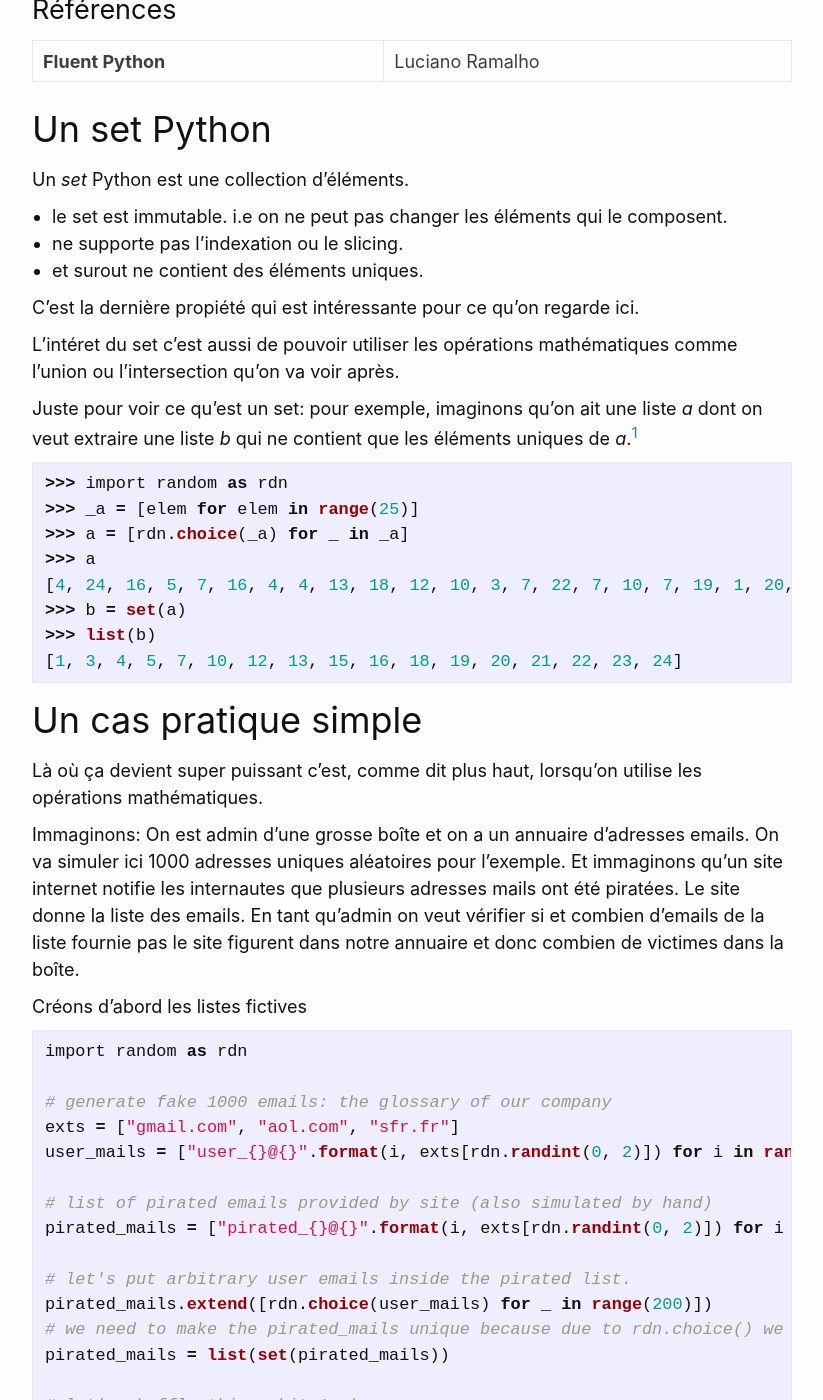
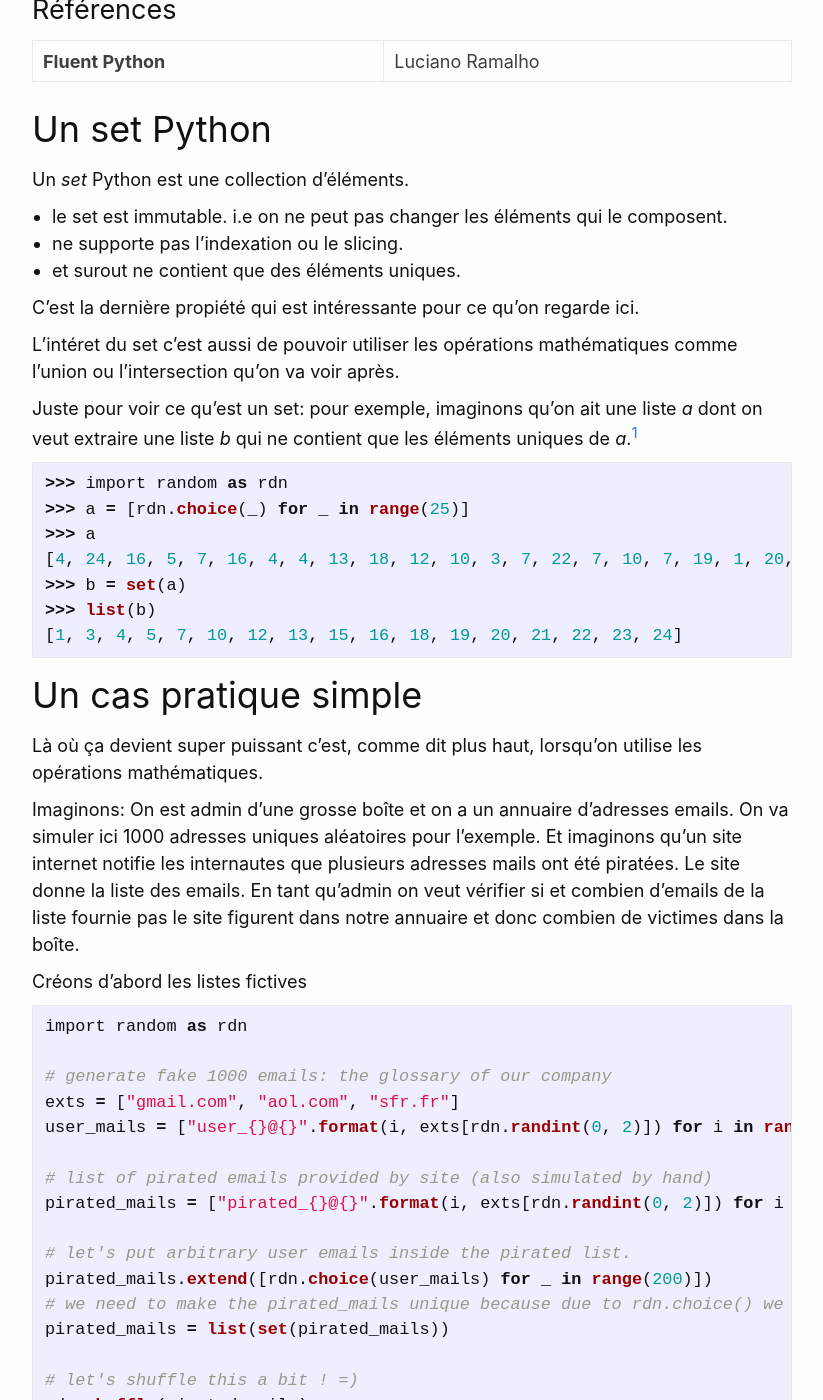
Before and after one commit to pacourbet/blog, a Jekyll site: the page built from _posts/2021-11-19-set.md, in a window 1280 px wide and 1400 px high, scrolled down 230 px. Shown: the whole window, without its empty margins (228-1051 px from the left). Built offline with Jekyll 4.4.1, drawn with Linux system fonts in a browser that asks for light colours; some of the changed text lies outside the part shown.

Commit message:
correct typos in articles

````diff
--- a/_posts/2021-11-19-set.md
+++ b/_posts/2021-11-19-set.md
@@ -20,7 +20,7 @@ Un *set* Python est une collection d'éléments.
 
 * le set est immutable. i.e on ne peut pas changer les éléments qui le composent.
 * ne supporte pas l'indexation ou le slicing.
-* et surout ne contient des éléments uniques.
+* et surout ne contient que des éléments uniques.
 
 C'est la dernière propiété qui est intéressante pour ce qu'on regarde ici.
 
@@ -31,8 +31,7 @@ pour exemple, imaginons qu'on ait une liste *a* dont on veut extraire une liste
 
 ```python
 >>> import random as rdn
->>> _a = [elem for elem in range(25)]
->>> a = [rdn.choice(_a) for _ in _a]
+>>> a = [rdn.choice(_) for _ in range(25)]
 >>> a
 [4, 24, 16, 5, 7, 16, 4, 4, 13, 18, 12, 10, 3, 7, 22, 7, 10, 7, 19, 1, 20, 20, 23, 21, 15]
 >>> b = set(a)
@@ -46,8 +45,8 @@ pour exemple, imaginons qu'on ait une liste *a* dont on veut extraire une liste
 
 Là où ça devient super puissant c'est, comme dit plus haut, lorsqu'on utilise les opérations mathématiques.
 
-Immaginons:
-On est admin d'une grosse boîte et on a un annuaire d'adresses emails. On va simuler ici 1000 adresses uniques aléatoires pour l'exemple. Et immaginons qu'un site internet notifie les internautes que plusieurs adresses mails ont été piratées. Le site donne la liste des emails. En tant qu'admin on veut vérifier si et combien d'emails de la liste fournie pas le site figurent dans notre annuaire et donc combien de victimes dans la boîte.
+Imaginons:
+On est admin d'une grosse boîte et on a un annuaire d'adresses emails. On va simuler ici 1000 adresses uniques aléatoires pour l'exemple. Et imaginons qu'un site internet notifie les internautes que plusieurs adresses mails ont été piratées. Le site donne la liste des emails. En tant qu'admin on veut vérifier si et combien d'emails de la liste fournie pas le site figurent dans notre annuaire et donc combien de victimes dans la boîte.
 
 Créons d'abord les listes fictives
 
````
Also changed, not shown: other parts of _posts/2021-11-19-set.md (+1 -1 lines), _posts/2020-12-05-protect_attribute.md (+1 -1 lines), _posts/2021-02-18-vitesse-algorithme.md (+5 -7 lines), _posts/2021-03-19-django-env.md (added, +60 -0 lines).
